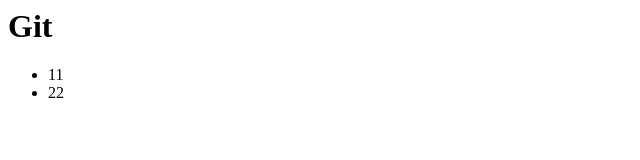
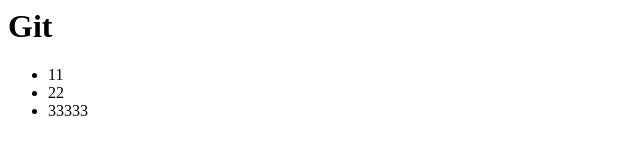
Before and after one commit to ChaHyeYoung/HY, a plain HTML site: page index.html in a window 1280 px wide. Shown: the full height of the page, 0-640 px from the left. Drawn offline with Linux system fonts and the light colour scheme.

```diff
--- a/index.html
+++ b/index.html
@@ -10,6 +10,7 @@
 		<ul>
 			<li>11</li>
 			<li>22</li>
+			<li>33333</li>
 		</ul>
 	</body>
 </html>
```
